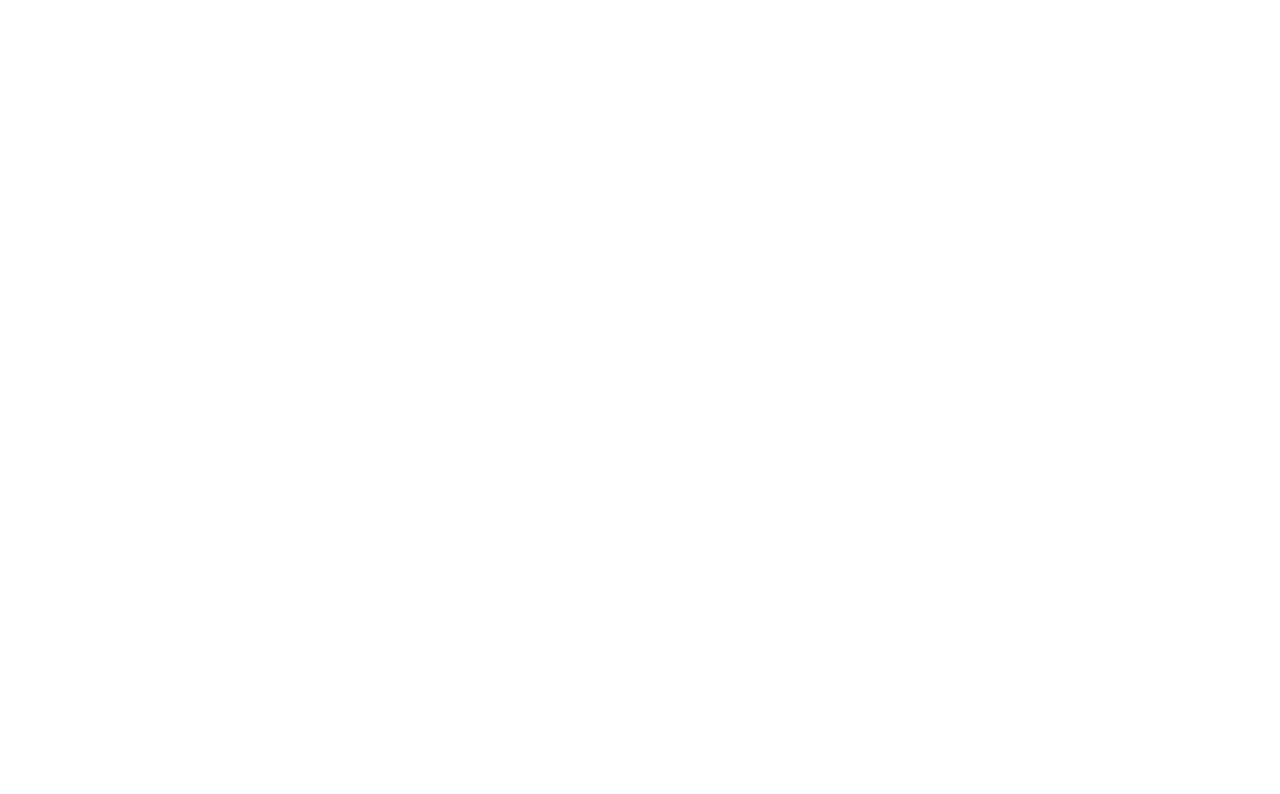
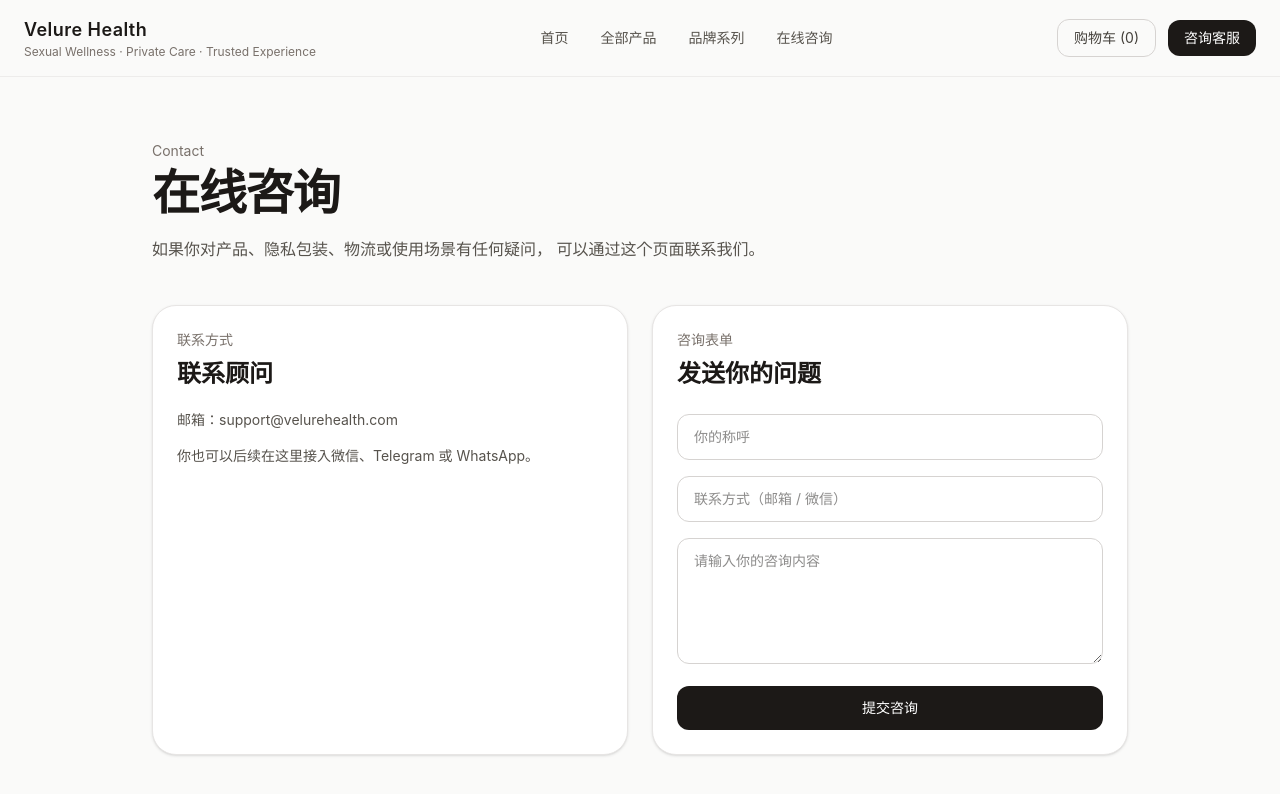
Before and after one commit to Felix123-sx/my-site, a React (Vite) app: page /contact in a window 1280 px wide. Before the commit this address had no page. Shown: the top 794 px of the page. Built offline with nearby package versions, Linux system fonts and the light colour scheme.

Commit message:
update website

```diff
--- a/src/App.jsx
+++ b/src/App.jsx
@@ -1,17 +1,21 @@
 import { BrowserRouter, Routes, Route } from "react-router-dom";
 import Home from "./pages/Home";
+import ShopPage from "./pages/ShopPage";
 import ProductDetail from "./pages/ProductDetail";
 import CategoryPage from "./pages/CategoryPage";
 import CartPage from "./pages/CartPage";
+import ContactPage from "./pages/ContactPage";
 
 export default function App() {
   return (
     <BrowserRouter>
       <Routes>
         <Route path="/" element={<Home />} />
+        <Route path="/shop" element={<ShopPage />} />
         <Route path="/product/:id" element={<ProductDetail />} />
         <Route path="/category/:categoryName" element={<CategoryPage />} />
         <Route path="/cart" element={<CartPage />} />
+        <Route path="/contact" element={<ContactPage />} />
       </Routes>
     </BrowserRouter>
   );
--- a/src/components/Navbar.jsx
+++ b/src/components/Navbar.jsx
@@ -22,15 +22,16 @@ export default function Navbar() {
             <>
               <a href="#home" className="hover:text-stone-950">首页</a>
               <a href="#categories" className="hover:text-stone-950">品牌系列</a>
-              <a href="#products" className="hover:text-stone-950">精选产品</a>
+              <Link to="/shop" className="hover:text-stone-950">全部产品</Link>
               <a href="#trust" className="hover:text-stone-950">品牌承诺</a>
+              <Link to="/contact" className="hover:text-stone-950">在线咨询</Link>
             </>
           ) : (
             <>
               <Link to="/" className="hover:text-stone-950">首页</Link>
+              <Link to="/shop" className="hover:text-stone-950">全部产品</Link>
               <Link to="/category/润滑护理" className="hover:text-stone-950">品牌系列</Link>
-              <Link to="/" className="hover:text-stone-950">精选产品</Link>
-              <Link to="/" className="hover:text-stone-950">品牌承诺</Link>
+              <Link to="/contact" className="hover:text-stone-950">在线咨询</Link>
             </>
           )}
         </nav>
@@ -44,18 +45,18 @@ export default function Navbar() {
           </Link>
 
           {isHome ? (
-            <a
-              href="#products"
+            <Link
+              to="/shop"
               className="rounded-xl bg-stone-900 px-4 py-2 text-sm text-white hover:opacity-90"
             >
-              探索品牌
-            </a>
+              浏览产品
+            </Link>
           ) : (
             <Link
-              to="/"
+              to="/contact"
               className="rounded-xl bg-stone-900 px-4 py-2 text-sm text-white hover:opacity-90"
             >
-              返回首页
+              咨询客服
             </Link>
           )}
         </div>
--- /dev/null
+++ b/src/pages/ContactPage.jsx
@@ -0,0 +1,62 @@
+import Navbar from "../components/Navbar";
+
+export default function ContactPage() {
+  return (
+    <div className="min-h-screen bg-stone-50 text-stone-900">
+      <Navbar />
+
+      <main className="mx-auto max-w-5xl px-6 py-12 md:py-16">
+        <div className="text-sm text-stone-500">Contact</div>
+        <h1 className="mt-2 text-4xl font-semibold tracking-tight md:text-5xl">
+          在线咨询
+        </h1>
+        <p className="mt-4 max-w-2xl text-base leading-8 text-stone-600">
+          如果你对产品、隐私包装、物流或使用场景有任何疑问，
+          可以通过这个页面联系我们。
+        </p>
+
+        <div className="mt-10 grid gap-6 lg:grid-cols-2">
+          <div className="rounded-3xl border border-stone-200 bg-white p-6 shadow-sm">
+            <div className="text-sm text-stone-500">联系方式</div>
+            <h2 className="mt-2 text-2xl font-semibold">联系顾问</h2>
+            <p className="mt-4 text-sm leading-7 text-stone-600">
+              邮箱：support@velurehealth.com
+            </p>
+            <p className="mt-2 text-sm leading-7 text-stone-600">
+              你也可以后续在这里接入微信、Telegram 或 WhatsApp。
+            </p>
+          </div>
+
+          <div className="rounded-3xl border border-stone-200 bg-white p-6 shadow-sm">
+            <div className="text-sm text-stone-500">咨询表单</div>
+            <h2 className="mt-2 text-2xl font-semibold">发送你的问题</h2>
+
+            <form className="mt-6 space-y-4">
+              <input
+                type="text"
+                placeholder="你的称呼"
+                className="w-full rounded-xl border border-stone-300 px-4 py-3 text-sm outline-none"
+              />
+              <input
+                type="text"
+                placeholder="联系方式（邮箱 / 微信）"
+                className="w-full rounded-xl border border-stone-300 px-4 py-3 text-sm outline-none"
+              />
+              <textarea
+                rows="5"
+                placeholder="请输入你的咨询内容"
+                className="w-full rounded-xl border border-stone-300 px-4 py-3 text-sm outline-none"
+              />
+              <button
+                type="button"
+                className="w-full rounded-xl bg-stone-900 px-6 py-3 text-sm text-white hover:opacity-90"
+              >
+                提交咨询
+              </button>
+            </form>
+          </div>
+        </div>
+      </main>
+    </div>
+  );
+}
--- a/src/pages/Home.jsx
+++ b/src/pages/Home.jsx
@@ -1,6 +1,5 @@
-import ProductCard from "../components/ProductCard";
+import { Link } from "react-router-dom";
 import Navbar from "../components/Navbar";
-import { products } from "../data/products";
 
 export default function Home() {
   const categories = [
@@ -67,12 +66,12 @@ export default function Home() {
               </p>
 
               <div className="mt-8 flex flex-wrap gap-4">
-                <a
-                  href="#products"
+                <Link
+                  to="/shop"
                   className="rounded-xl bg-stone-900 px-6 py-3 text-sm text-white shadow-sm hover:opacity-90"
                 >
-                  浏览产品
-                </a>
+                  查看全部产品
+                </Link>
 
                 <a
                   href="#trust"
@@ -157,9 +156,9 @@ export default function Home() {
 
           <div className="grid gap-5 md:grid-cols-2 xl:grid-cols-4">
             {categories.map((category) => (
-              <a
+              <Link
                 key={category.title}
-                href={`/category/${encodeURIComponent(category.title)}`}
+                to={`/category/${encodeURIComponent(category.title)}`}
                 className="rounded-3xl border border-stone-200 bg-white p-6 shadow-sm transition hover:-translate-y-1 hover:shadow-md"
               >
                 <div className="text-xs uppercase tracking-[0.18em] text-stone-400">
@@ -169,31 +168,8 @@ export default function Home() {
                 <p className="mt-3 text-sm leading-7 text-stone-600">
                   {category.description}
                 </p>
-              </a>
+              </Link>
             ))}
-          </div>
-        </section>
-
-        <section id="products" className="border-y border-stone-200 bg-white">
-          <div className="mx-auto max-w-7xl px-6 py-20">
-            <div className="mb-10 flex flex-col gap-4 md:flex-row md:items-end md:justify-between">
-              <div>
-                <div className="text-sm text-stone-500">精选产品</div>
-                <h2 className="mt-2 text-3xl font-semibold">
-                  用更统一的品牌语言呈现每一件产品
-                </h2>
-              </div>
-
-              <p className="max-w-2xl text-sm leading-7 text-stone-600">
-                所有产品页面都围绕安心、质感、隐私与身体友好展开，保持一致的品牌体验。
-              </p>
-            </div>
-
-            <div className="grid gap-6 md:grid-cols-2 xl:grid-cols-4">
-              {products.map((product) => (
-                <ProductCard key={product.id} product={product} />
-              ))}
-            </div>
           </div>
         </section>
 
@@ -239,21 +215,21 @@ export default function Home() {
           <div className="rounded-[2rem] border border-stone-200 bg-white px-8 py-10 shadow-sm md:px-12">
             <div className="grid gap-8 md:grid-cols-[1fr_auto] md:items-center">
               <div>
-                <div className="text-sm text-stone-500">发现更多产品</div>
+                <div className="text-sm text-stone-500">进入产品页</div>
                 <h2 className="mt-2 text-3xl font-semibold">
-                  通过更平和、更成熟的方式进入私密健康体验
+                  从统一的产品页面开始浏览完整系列
                 </h2>
                 <p className="mt-4 max-w-2xl text-sm leading-7 text-stone-600 md:text-base">
-                  从品牌系列到具体产品，我们希望每个页面都能呈现统一、安心且值得信任的品牌感受。
+                  你可以进入独立的产品页面，更集中地浏览全部商品，再进入详情页了解具体信息。
                 </p>
               </div>
 
-              <a
-                href="#products"
+              <Link
+                to="/shop"
                 className="rounded-xl bg-stone-900 px-6 py-3 text-sm text-white hover:opacity-90"
               >
-                查看精选产品
-              </a>
+                查看全部产品
+              </Link>
             </div>
           </div>
         </section>
--- /dev/null
+++ b/src/pages/ShopPage.jsx
@@ -0,0 +1,43 @@
+import Navbar from "../components/Navbar";
+import ProductCard from "../components/ProductCard";
+import { products } from "../data/products";
+
+export default function ShopPage() {
+  return (
+    <div className="min-h-screen bg-stone-50 text-stone-900">
+      <Navbar />
+
+      <main className="mx-auto max-w-7xl px-6 py-12 md:py-16">
+        <section className="max-w-3xl">
+          <div className="text-sm text-stone-500">Shop</div>
+          <h1 className="mt-2 text-4xl font-semibold tracking-tight md:text-5xl">
+            全部产品
+          </h1>
+          <p className="mt-4 text-base leading-8 text-stone-600">
+            浏览 Velure Health 当前呈现的全部产品系列。每一件产品都围绕安心、质感、
+            隐私与身体友好展开，保持统一的品牌体验。
+          </p>
+        </section>
+
+        <section className="mt-12">
+          <div className="mb-8 flex flex-col gap-4 md:flex-row md:items-end md:justify-between">
+            <div>
+              <div className="text-sm text-stone-500">产品列表</div>
+              <h2 className="mt-2 text-2xl font-semibold">选择适合你的产品</h2>
+            </div>
+
+            <p className="max-w-2xl text-sm leading-7 text-stone-600">
+              你可以从不同系列中浏览产品，并进入详情页进一步了解材料、体验、包装与使用场景。
+            </p>
+          </div>
+
+          <div className="grid gap-6 md:grid-cols-2 xl:grid-cols-4">
+            {products.map((product) => (
+              <ProductCard key={product.id} product={product} />
+            ))}
+          </div>
+        </section>
+      </main>
+    </div>
+  );
+}
```
